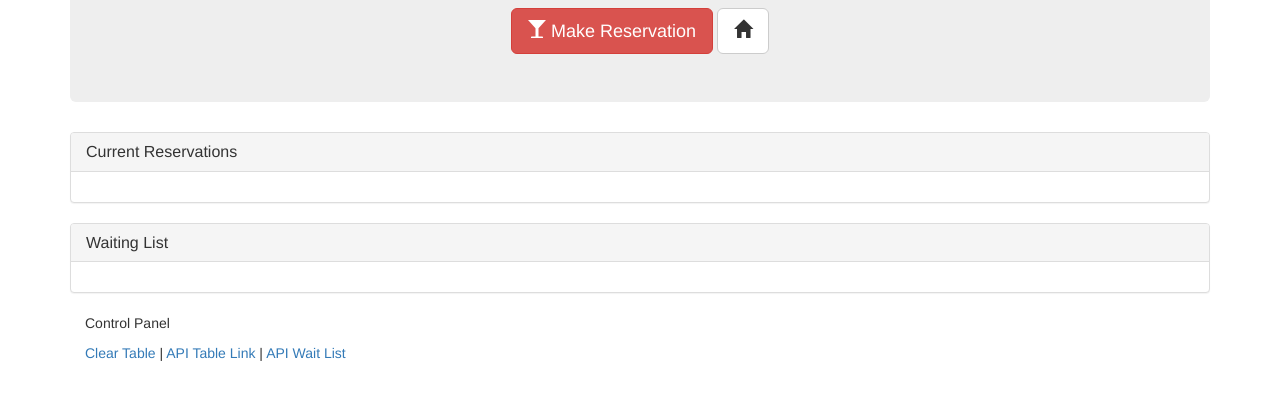
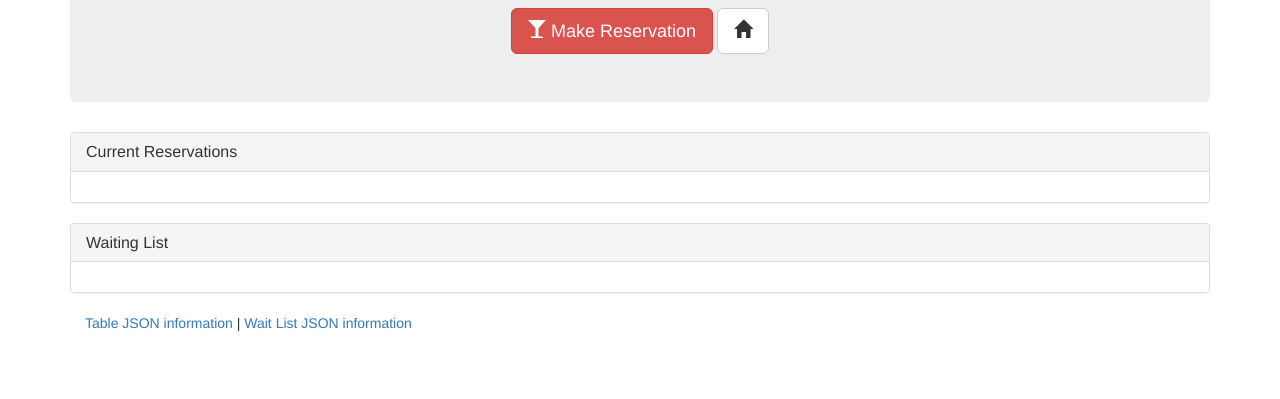
Before and after one commit to SWolfMN78/Hot_Restaurant, a website: page tables.html in a window 1280 px wide. Shown: the part 241-640 px from the top of the page. Drawn offline with nearby package versions, Linux system fonts and the light colour scheme; files that its build step writes are made by us from their sources.

Commit message:
changed JSON link wording, got rid of clearTable

```diff
--- a/tables.html
+++ b/tables.html
@@ -56,8 +56,7 @@
 
 	    <footer class="footer">
 	      <div class="container">
-	      	<p>Control Panel</p>
-	        <p><a href="#" id="clear">Clear Table</a> | <a href="/api/tables">API Table Link</a> | <a href="/api/waitinglist">API Wait List</a></p>
+	        <p><a href="/api/tables">Table JSON information</a> | <a href="/api/waitinglist">Wait List JSON information</a></p>
 	      </div>
 	    </footer>
 
```
Also changed, not shown: index.html (+1 -1 lines), waitinglist.html (+1 -1 lines).
